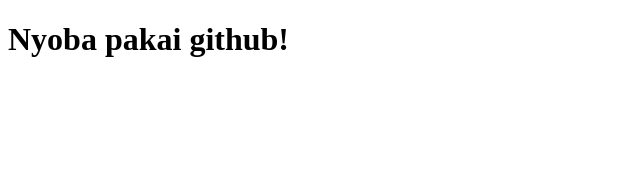
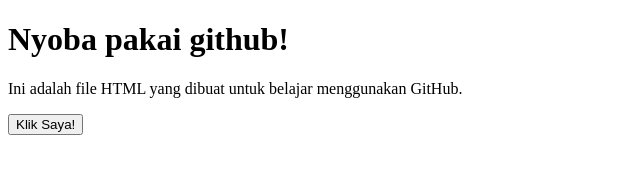
Before and after one commit to Hirayasa747/nyoba-github, a plain HTML site: page index.html in a window 1280 px wide. Shown: the whole page, without its empty margins (0-640 px from the left). Drawn offline with Linux system fonts and the light colour scheme.

Commit message:
update file html dan nambah file css

```diff
--- a/index.html
+++ b/index.html
@@ -7,5 +7,7 @@
 </head>
 <body>
     <h1>Nyoba pakai github!</h1>
+    <p>Ini adalah file HTML yang dibuat untuk belajar menggunakan GitHub.</p>
+    <button>Klik Saya!</button>
 </body>
 </html>
--- /dev/null
+++ b/style.css
@@ -0,0 +1,3 @@
+*{
+    padding: 20px;
+}
```
